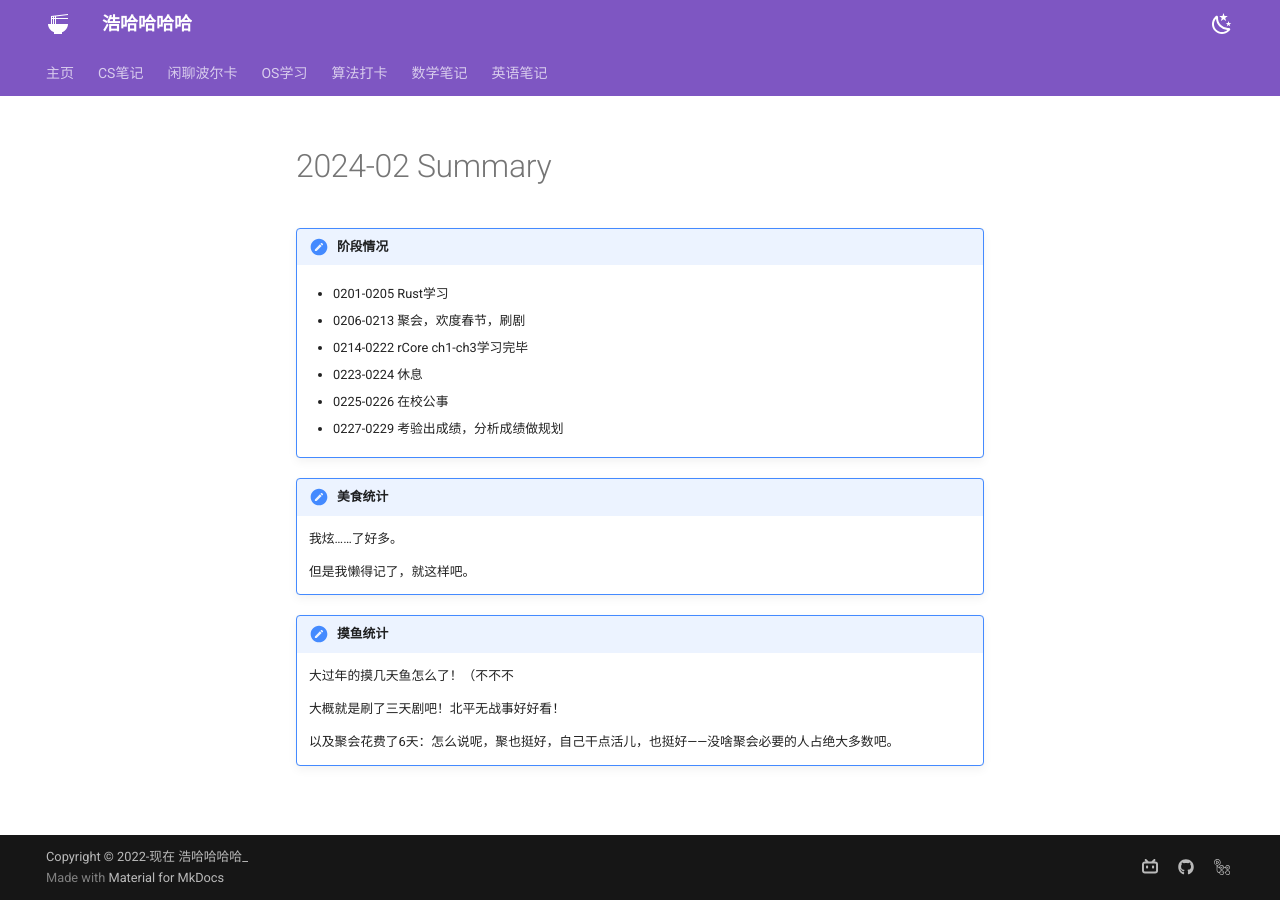
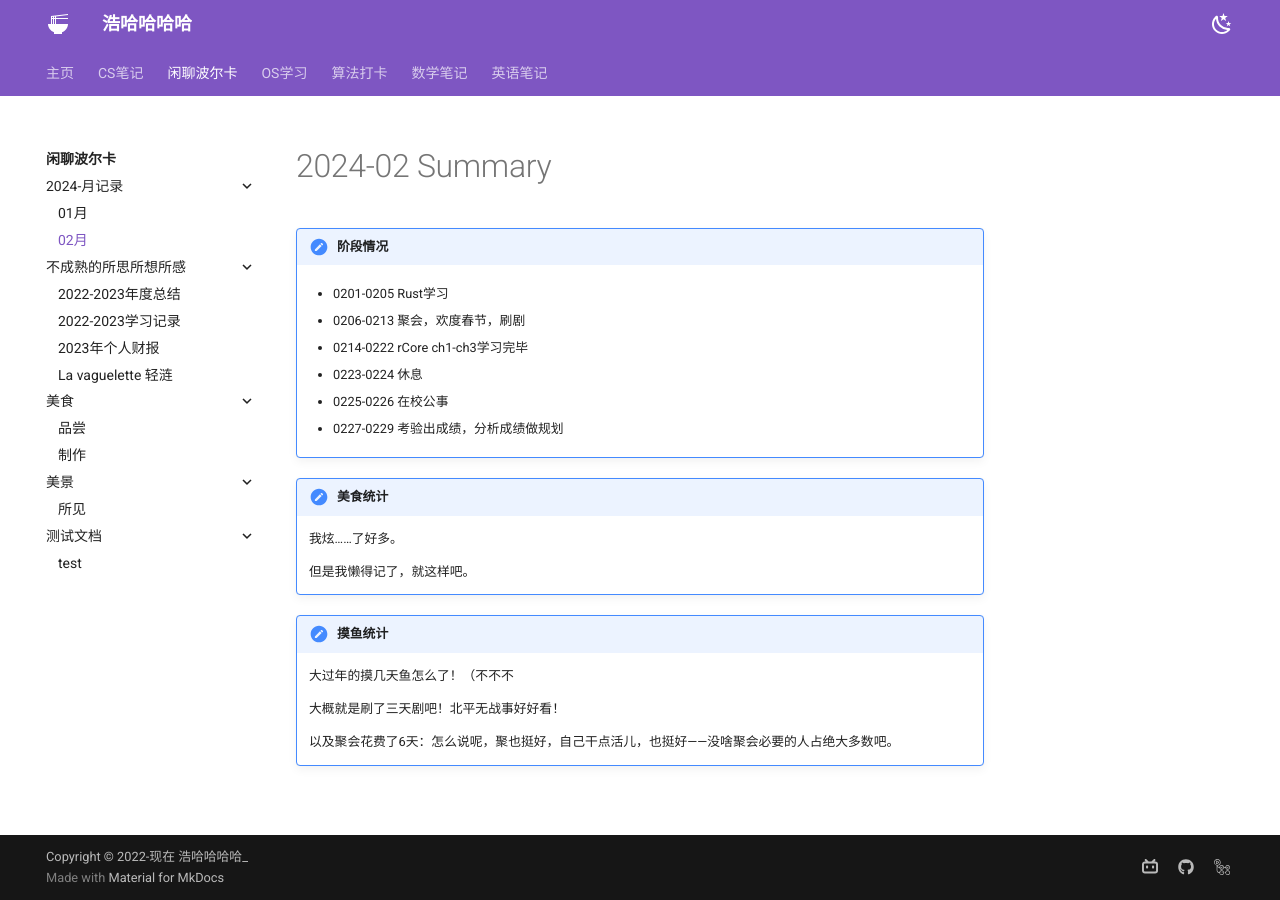
Before and after one commit to Haohahahaha/chat, an MkDocs documentation site: the page built from docs/thought/2024_monthly_summary/02.md, in a window 1280 px wide. Built offline with MkDocs 1.6.1 and Material for MkDocs 9.7.7, drawn with Linux system fonts in a browser that asks for light colours.

Commit message:
2024-02-29_21:42:03 update

```diff
--- a/mkdocs.yml
+++ b/mkdocs.yml
@@ -43,6 +43,7 @@ nav:
     - Home: index.md
     - 2024-月记录:
       - 01月: thought/2024_monthly_summary/01.md
+      - 02月: thought/2024_monthly_summary/02.md
     - 不成熟的所思所想所感:
       - 2022-2023年度总结: thought/2022-2023_summary/summary.md
       - 2022-2023学习记录: thought/learn-record/2022-2023.md
```
